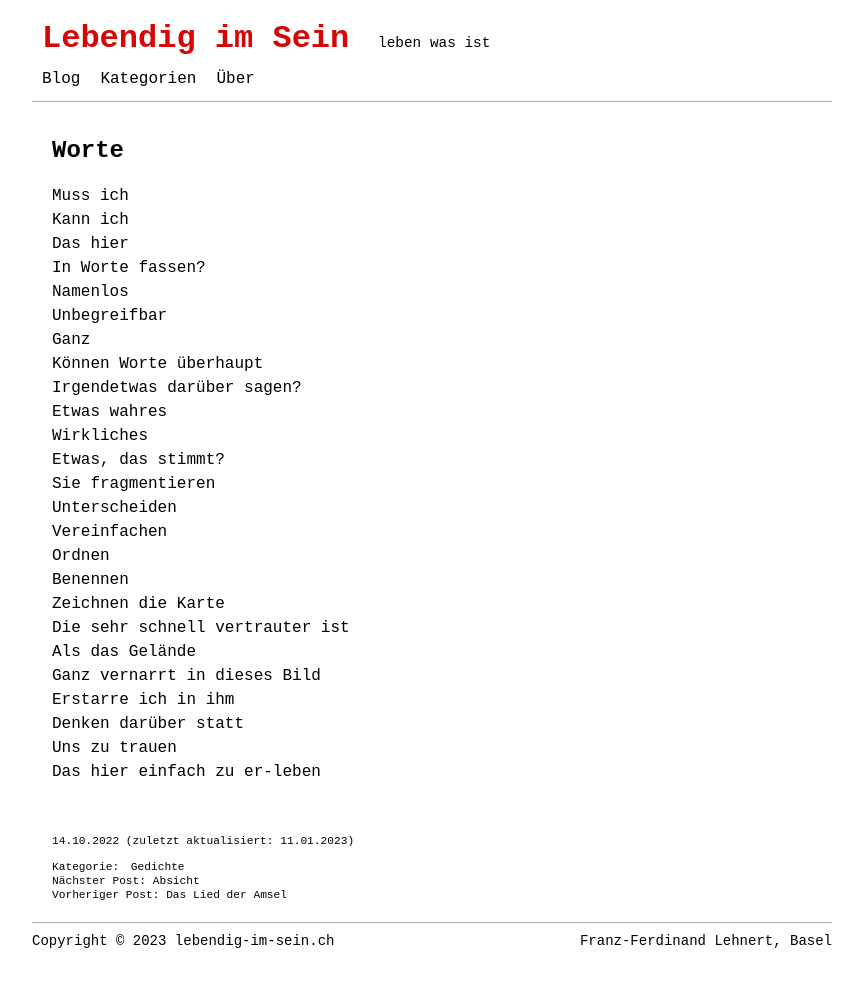
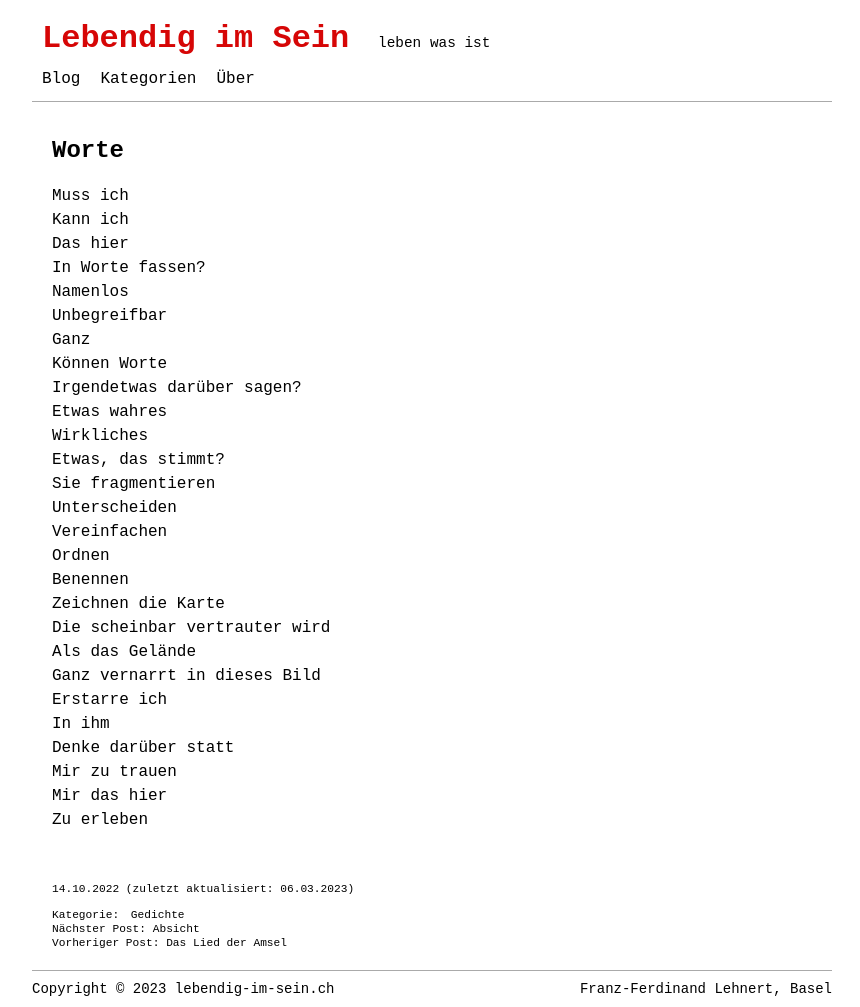
Before and after one commit to lebendigimsein/webpage, a Jekyll site: the page built from _posts/2022-10-14-worte.markdown, in a window 1280 px wide. Shown: the whole page, without its empty margins (208-1068 px from the left). Built offline with Jekyll 4.4.1, drawn with Linux system fonts in a browser that asks for light colours; before the commit the page ends 959 px from its top, so only the background shows below that.

Commit message:
worte changed

```diff
--- a/_posts/2022-10-14-worte.markdown
+++ b/_posts/2022-10-14-worte.markdown
@@ -2,7 +2,7 @@
 layout: post
 title: Worte
 date: 2022-10-14
-last_modified_at: 2023-01-11
+last_modified_at: 2023-03-06
 categories: [Gedichte]
 tags: []
 ---
@@ -14,7 +14,7 @@ In Worte fassen?
 Namenlos
 Unbegreifbar
 Ganz
-Können Worte überhaupt
+Können Worte
 Irgendetwas darüber sagen?
 Etwas wahres
 Wirkliches
@@ -25,10 +25,12 @@ Vereinfachen
 Ordnen
 Benennen
 Zeichnen die Karte
-Die sehr schnell vertrauter ist
+Die scheinbar vertrauter wird
 Als das Gelände
 Ganz vernarrt in dieses Bild
-Erstarre ich in ihm
-Denken darüber statt
-Uns zu trauen
-Das hier einfach zu er-leben
+Erstarre ich
+In ihm
+Denke darüber statt
+Mir zu trauen
+Mir das hier
+Zu erleben
```
